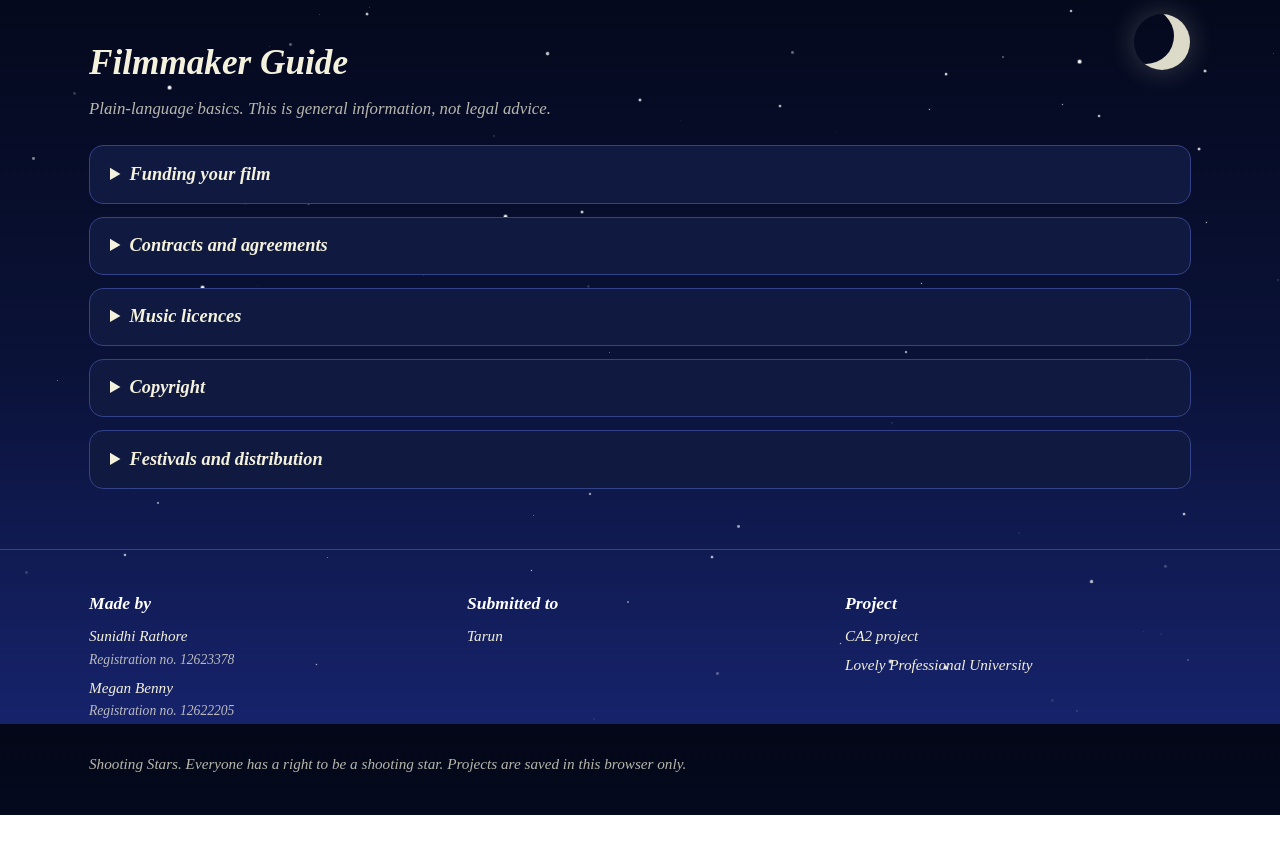
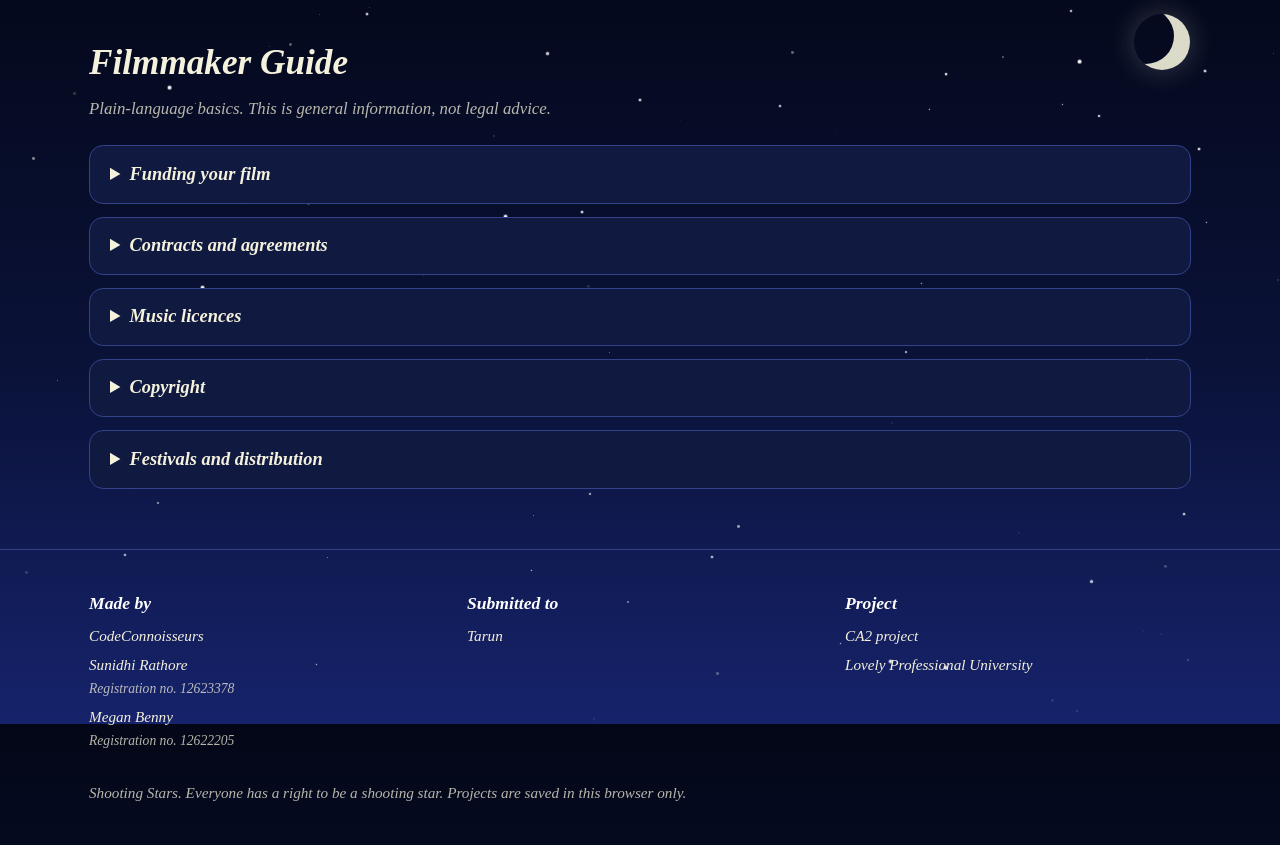
Before and after one commit to suniidih/Shooting-Stars, a plain HTML site: page guide.html in a window 1280 px wide. Shown: the part 76-921 px from the top of the page. Before the commit the page ends 891 px from the top, so only its background shows below. Drawn offline with Linux system fonts and the light colour scheme.

Commit message:
Add CodeConnoisseurs credit to guide.html

```diff
--- a/guide.html
+++ b/guide.html
@@ -31,6 +31,7 @@
     <div class="credits">
         <div>
             <h3>Made by</h3>
+            <p>CodeConnoisseurs</p>
             <p>Sunidhi Rathore<br><span class="reg">Registration no. 12623378</span></p>
             <p>Megan Benny<br><span class="reg">Registration no. 12622205</span></p>
         </div>
```
